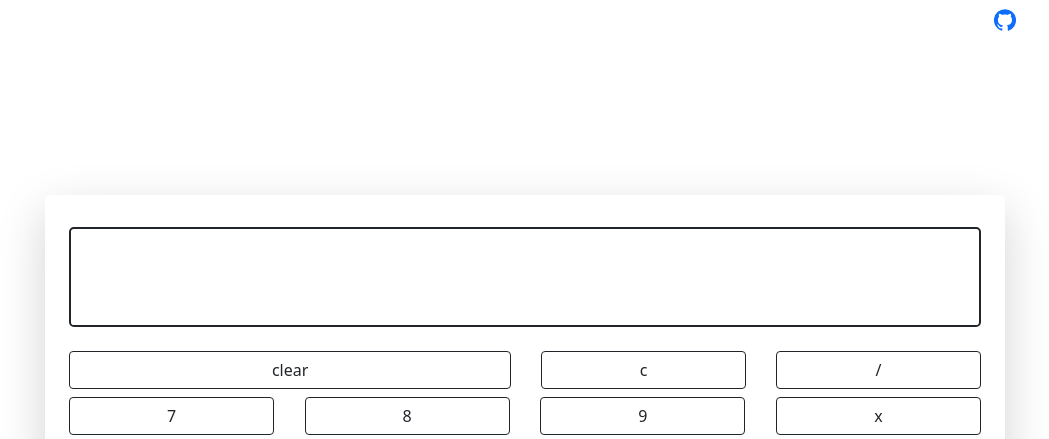
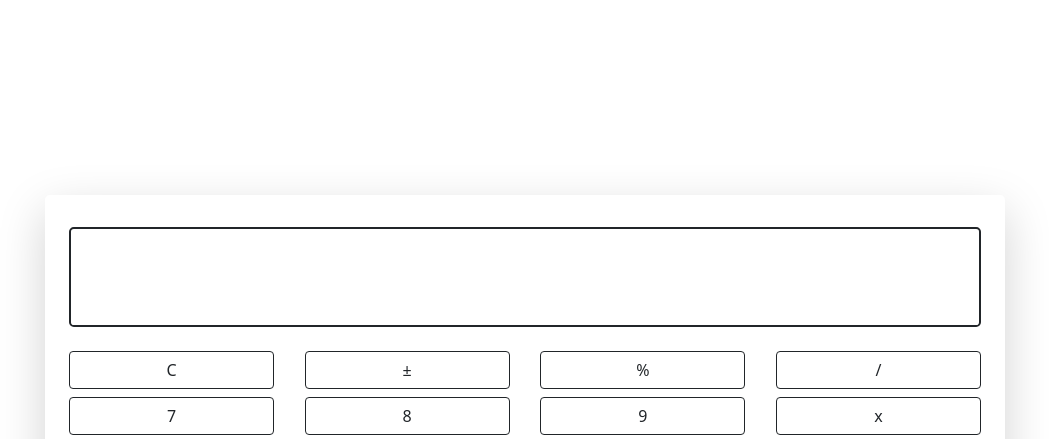
Before and after one commit to praveenkumarpke/Basic_Calculator, a React (Create React App) app: page / in a window 1280 px wide. Shown: the top 439 px of the page, without its empty margins (115-1164 px from the left). Built offline with nearby package versions, Linux system fonts and the light colour scheme.

Commit message:
sass added

```diff
--- a/package.json
+++ b/package.json
@@ -14,6 +14,7 @@
     "react-bootstrap": "^2.4.0",
     "react-dom": "^18.1.0",
     "react-scripts": "5.0.1",
+    "sass": "^1.52.2",
     "web-vitals": "^2.1.4"
   },
   "scripts": {
--- a/src/App.js
+++ b/src/App.js
@@ -5,7 +5,7 @@ import 'bootstrap/dist/css/bootstrap.min.css';
 function App() {
   return (
     <div className="App">
-      <a className='d-flex justify-content-center ml mt-2' href="https://github.com/praveenkumarpke/Basic_Calculator" target="_blank"> <GitHubIcon /> </a>
+      {/* <a className='d-flex justify-content-center ml mt-2' href="https://github.com/praveenkumarpke/Basic_Calculator" target="_blank"> <GitHubIcon /> </a> */}
       <Calc />
     </div>
   );
--- a/src/component/page/Calc.jsx
+++ b/src/component/page/Calc.jsx
@@ -1,6 +1,6 @@
 import React, { useState } from 'react';
 import 'bootstrap/dist/css/bootstrap.min.css';
-import '../page/calc.css';
+import '../page/calc.scss';
 
 function Calc() {
     const [number, setNumber] = useState('');
@@ -28,10 +28,10 @@ function Calc() {
 
                 <div className='m-2 mt-3'>
                     <div className='mb-2 d-flex align-item-center justify-content-between'>
-                        <button type='button' className='w-48 btn btn-outline-dark' id='clear' onClick={clear}>clear</button>
-                        {/* <button type='button' className='w btn btn-outline-dark'>±</button> */}
-                        <button type='button' className='w btn btn-outline-dark' id='backspace' onClick={backspace}>c</button>
-                        {/* <button type='button' className='w btn btn-outline-dark'>%</button> */}
+                        <button type='button' className='w btn btn-outline-dark' id='clear' onClick={clear}>C</button>
+                        <button type='button' className='w btn btn-outline-dark'>±</button>
+                        {/* <button type='button' className='w btn btn-outline-dark' id='backspace' onClick={backspace}>c</button> */}
+                        <button type='button' className='w btn btn-outline-dark'>%</button>
                         <button type='button' className='w btn btn-outline-dark' name='/' onClick={click}>/</button>
                     </div>
                     <div className='mb-2 d-flex align-item-center justify-content-between'>
--- a/src/component/page/calc.css
+++ /dev/null
@@ -1,59 +0,0 @@
-html, body, #root, .App {
-    width: 100%;
-    height: 100%;
-    margin: 0px;
-    padding: 0px;
-    /* background-color: blue; */
-}
-
-.center {
-    position: absolute;
-    top: 50%;
-    left: 50%;
-    transform: translate(-50%, -50%);
-}
-
-@media only screen and (max-width : 375px) {
-    .center {
-        width: 75vw;
-    }
-}
-
-@media only screen and (max-width : 768px) {
-    .center {
-        width: 75vw;
-    }
-}
-
-@media only screen and (max-width : 1280px) {
-    .center {
-        width: 75vw;
-    }
-}
-
-.w {
-    width: 22.5%;
-}
-
-.i {
-    text-align: right;
-}
-
-.w-48 {
-    width: 48.5%;
-}
-
-#clear:active, #clear:hover {
-    /* background-color: red;
-    border: none; */
-}
-
-#backspace:active, #backspace:hover {
-    /* background-color: blue;
-    border: none; */
-}
-
-#equal:active, #equal:hover {
-    /* background-color: green;
-    border: none; */
-}
--- /dev/null
+++ b/src/component/page/calc.scss
@@ -0,0 +1,65 @@
+html,
+body,
+#root,
+.App {
+    width: 100%;
+    height: 100%;
+    margin: 0px;
+    padding: 0px;
+}
+
+.center {
+    position: absolute;
+    top: 50%;
+    left: 50%;
+    transform: translate(-50%, -50%);
+
+    .i {
+        text-align: right;
+    }
+
+    .w {
+        width: 22.5%;
+    }
+
+    .w-48 {
+        width: 48.5%;
+    }
+
+    #clear:active,
+    #clear:hover {
+        /* background-color: red;
+    border: none; */
+    }
+
+    #backspace:active,
+    #backspace:hover {
+        /* background-color: blue;
+    border: none; */
+    }
+
+    #equal:active,
+    #equal:hover {
+        /* background-color: green;
+    border: none; */
+    }
+
+}
+
+@media only screen and (max-width : 375px) {
+    .center {
+        width: 75vw;
+    }
+}
+
+@media only screen and (max-width : 768px) {
+    .center {
+        width: 75vw;
+    }
+}
+
+@media only screen and (max-width : 1280px) {
+    .center {
+        width: 75vw;
+    }
+}
```
Also changed, not shown: 1 other file (tests, documents, lock files or other folders).
